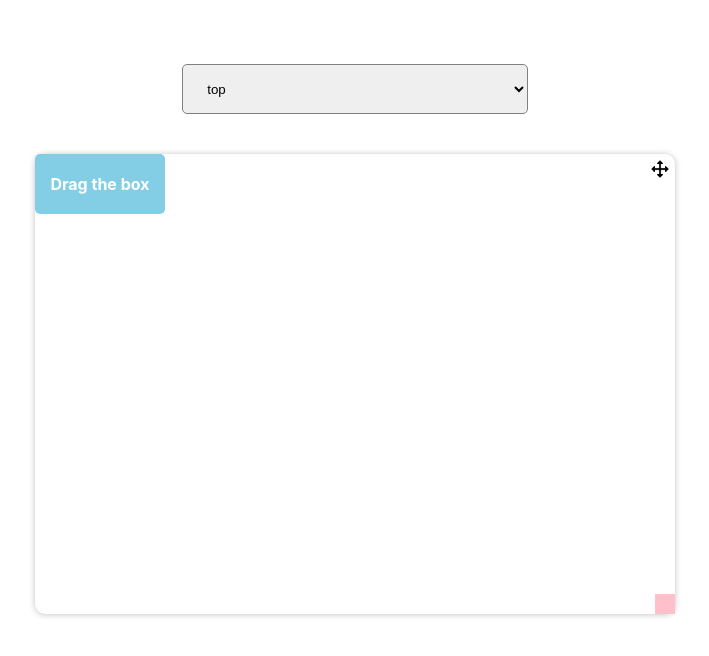
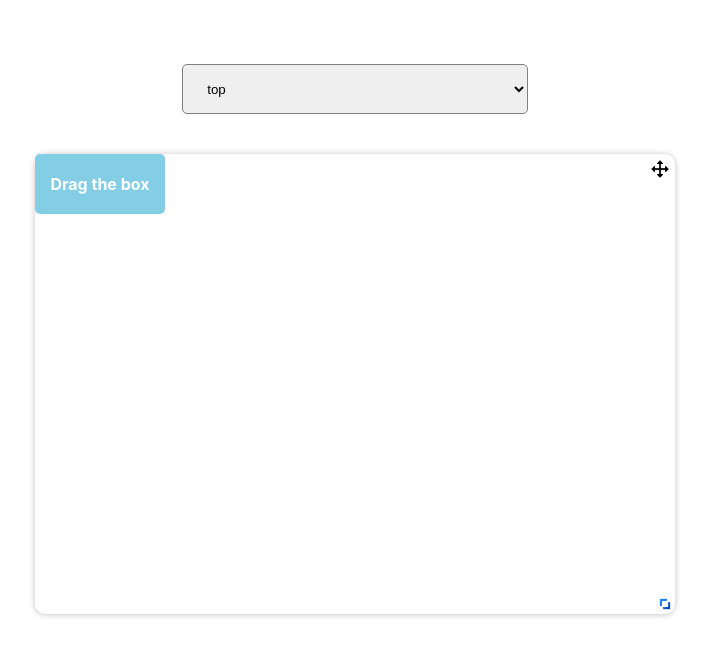
Before and after one commit to Sananda05/drag-the-box, a React (Create React App) app: page / in a window 1280 px wide. Shown: the top 656 px of the page, without its empty margins (285-994 px from the left). Built offline with nearby package versions, Linux system fonts and the light colour scheme.

Commit message:
resize from top and left, handle the inner box position while resizing

```diff
--- a/src/App.css
+++ b/src/App.css
@@ -29,5 +29,7 @@
   position: absolute;
   top: 20%;
   left: 25%;
+  min-width: 130px;
+  min-height: 60px;
 
 }
--- a/src/component/DraggableBox.jsx
+++ b/src/component/DraggableBox.jsx
@@ -4,8 +4,14 @@ import Tooltip from "./Tooltip";
 import "./component.css";
 
 import dragIcon from "../assets/all-directions.png";
+import expandIcon from "../assets/expand-arrows.png";
 
 import { handleResizeWrapper } from "../utils/resize-wrapper";
+import { handleDragWrapper, handleDragBox } from "../utils/drag-and-drop";
+import {
+  calculateTopPosition,
+  calculateLeftPosition,
+} from "../utils/calc-tooltip-position";
 
 const DraggableBox = ({ wrapperRef, selectedOption }) => {
   const [isHovered, setIsHovered] = useState(false);
@@ -18,134 +24,24 @@ const DraggableBox = ({ wrapperRef, selectedOption }) => {
   const [tooltipPosition, setTooltipPosition] = useState({ x: 0, y: 0 });
   const [boxPosition, setBoxPosition] = useState({ x: 0, y: 0 });
 
-  let offsetX, offsetY;
-
-  const handleDragStart = (e) => {
-    e.preventDefault();
-    setIsvisible(false);
-
-    offsetX = e.clientX - boxRef.current.getBoundingClientRect().left;
-    offsetY = e.clientY - boxRef.current.getBoundingClientRect().top;
-
-    document.addEventListener("mousemove", handleDragMove);
-    document.addEventListener("mouseup", handleDragEnd);
-  };
-
-  const handleDragMove = (e) => {
-    e.preventDefault();
-    setIsvisible(false);
-
-    const wrapperRect = wrapperRef.current.getBoundingClientRect(null);
-    const boxRect = boxRef.current.getBoundingClientRect(null);
-
-    if (boxRef.current && wrapperRef.current) {
-      let x = e.clientX - offsetX - wrapperRect.left;
-      let y = e.clientY - offsetY - wrapperRect.top;
-
-      x = Math.max(0, Math.min(wrapperRect.width - boxRect.width, x));
-      y = Math.max(0, Math.min(wrapperRect.height - boxRect.height, y));
-
-      boxRef.current.style.left = x + "px";
-      boxRef.current.style.top = y + "px";
-
-      setBoxPosition({ x: x, y: y });
-    }
-  };
-
-  const handleMouseDown = (e) => {
-    e.preventDefault();
-
-    const handleMouseMove = (e) => {
-      wrapperRef.current.style.width =
-        e.clientX - wrapperRef.current.getBoundingClientRect().left + "px";
-      wrapperRef.current.style.height =
-        e.clientY - wrapperRef.current.getBoundingClientRect().top + "px";
-    };
-
-    const handleMouseUp = () => {
-      document.removeEventListener("mousemove", handleMouseMove);
-      document.removeEventListener("mouseup", handleMouseUp);
-    };
-
-    document.addEventListener("mousemove", handleMouseMove);
-    document.addEventListener("mouseup", handleMouseUp);
-  };
-
-  const handleDragEnd = () => {
-    document.removeEventListener("mousemove", handleDragMove);
-    document.removeEventListener("mouseup", handleDragEnd);
-  };
-
   const handleBoxHover = () => {
     setIsHovered(true);
     setIsvisible(true);
   };
 
-  const handleBoxLeave = () => {
-    setIsHovered(false);
-  };
-
-  const handleDragWrapper = (e) => {
-    e.preventDefault();
-
-    if (wrapperRef.current) {
-      const wrapperRect = wrapperRef.current.getBoundingClientRect();
-      const offsetX = e.clientX - wrapperRect.left;
-      const offsetY = e.clientY - wrapperRect.top;
-
-      const handleMouseMove = (e) => {
-        const x = e.clientX - offsetX;
-        const y = e.clientY - offsetY;
-
-        wrapperRef.current.style.left = `${x}px`;
-        wrapperRef.current.style.top = `${y}px`;
-      };
-
-      const handleMouseUp = () => {
-        document.removeEventListener("mousemove", handleMouseMove);
-        document.removeEventListener("mouseup", handleMouseUp);
-      };
-
-      document.addEventListener("mousemove", handleMouseMove);
-      document.addEventListener("mouseup", handleMouseUp);
-    }
-  };
-
-  const calculateTopPosition = () => {
-    const boxTop = boxRef?.current?.getBoundingClientRect()?.top || 0;
-    const boxBottom = boxRef?.current?.getBoundingClientRect()?.bottom || 0;
-
-    if (selectedOption === "top") {
-      return boxPosition.y >= 0 && boxPosition.y <= 40
-        ? tooltipPosition.y + boxTop + 80
-        : tooltipPosition.y + boxTop - 50;
-    } else if (selectedOption === "bottom") {
-      return boxPosition.y >= 330
-        ? tooltipPosition.y + boxBottom - 100
-        : tooltipPosition.y + boxBottom + 20;
-    }
-    return tooltipPosition.y + boxTop + 15;
-  };
-
-  const calculateLeftPosition = () => {
-    const boxRight = boxRef?.current?.getBoundingClientRect()?.right || 0;
-    const boxLeft = boxRef?.current?.getBoundingClientRect()?.left || 0;
-
-    if (selectedOption === "right") {
-      return boxPosition.x >= 0 && boxPosition.x <= 470
-        ? tooltipPosition.x + boxRight + 20
-        : tooltipPosition.x + boxRight - 250;
-    } else if (selectedOption === "left") {
-      return boxPosition.x <= 50
-        ? tooltipPosition.x + boxRight + 20
-        : tooltipPosition.x + boxRight - 250;
-    }
-    return tooltipPosition.x + boxLeft + 5;
-  };
-
   const tooltipStyle = {
-    top: `${calculateTopPosition()}px`,
-    left: `${calculateLeftPosition()}px`,
+    top: `${calculateTopPosition(
+      boxRef,
+      selectedOption,
+      boxPosition,
+      tooltipPosition
+    )}px`,
+    left: `${calculateLeftPosition(
+      boxRef,
+      selectedOption,
+      boxPosition,
+      tooltipPosition
+    )}px`,
     display: isVisible ? "block" : "none",
   };
 
@@ -161,10 +57,10 @@ const DraggableBox = ({ wrapperRef, selectedOption }) => {
           right: "5px",
           top: "5px",
         }}
-        onMouseDown={handleDragWrapper}
+        onMouseDown={(e) => handleDragWrapper(e, wrapperRef)}
       />
       <div
-        className="resize-handle right"
+        className="resize-handler right"
         style={{
           position: "absolute",
           right: 0,
@@ -173,10 +69,23 @@ const DraggableBox = ({ wrapperRef, selectedOption }) => {
           width: "5px",
           cursor: "e-resize",
         }}
-        onMouseDown={(e) => handleResizeWrapper(e, "right", wrapperRef)}
+        onMouseDown={(e) => handleResizeWrapper(e, "right", wrapperRef, boxRef)}
       ></div>
       <div
-        className="resize-handle bottom"
+        className="resize-handle left"
+        style={{
+          position: "absolute",
+          left: 0,
+          top: 0,
+          bottom: 0,
+          width: "5px",
+          cursor: "w-resize",
+          height: "100%",
+        }}
+        onMouseDown={(e) => handleResizeWrapper(e, "left", wrapperRef, boxRef)}
+      ></div>
+      <div
+        className="resize-handler bottom"
         style={{
           position: "absolute",
           left: 0,
@@ -185,40 +94,36 @@ const DraggableBox = ({ wrapperRef, selectedOption }) => {
           height: "5px",
           cursor: "s-resize",
         }}
-        onMouseDown={(e) => handleResizeWrapper(e, "bottom", wrapperRef)}
+        onMouseDown={(e) =>
+          handleResizeWrapper(e, "bottom", wrapperRef, boxRef)
+        }
       ></div>
       <div
-        className="resize-handle"
+        className="resize-handler up"
         style={{
           position: "absolute",
-          bottom: 0,
+          left: 0,
+          top: 0,
           right: 0,
-          cursor: "se-resize",
-          backgroundColor: "pink",
-          height: "20px",
-          width: "20px",
+          height: "5px",
+          cursor: "n-resize",
         }}
-        onMouseDown={handleMouseDown}
+        onMouseDown={(e) => handleResizeWrapper(e, "up", wrapperRef, boxRef)}
       ></div>
+      <img
+        src={expandIcon}
+        alt="expand"
+        className="resize-handle"
+        onMouseDown={(e) => handleResizeWrapper(e, "", wrapperRef, boxRef)}
+      />
       <div
         ref={boxRef}
-        style={{
-          position: "absolute",
-          height: "60px",
-          width: "130px",
-          backgroundColor: "rgb(132, 206, 229)",
-          border: "none",
-          borderRadius: "5px",
-          display: "flex",
-          alignItems: "center",
-          justifyContent: "center",
-          cursor: "pointer",
-          color: "white",
-          fontWeight: "bold",
-        }}
-        onMouseDown={handleDragStart}
+        className="inner_box"
+        onMouseDown={(e) =>
+          handleDragBox(e, boxRef, wrapperRef, setIsvisible, setBoxPosition)
+        }
         onMouseEnter={handleBoxHover}
-        onMouseLeave={handleBoxLeave}
+        onMouseLeave={() => setIsHovered(false)}
       >
         Drag the box
       </div>
--- a/src/component/Tooltip.jsx
+++ b/src/component/Tooltip.jsx
@@ -6,7 +6,7 @@ const Tooltip = ({ wrapperRef, tooltipStyle }) => {
     <div style={tooltipStyle} className="hoveredComponent">
       Tooltip
     </div>,
-    wrapperRef.current
+    document.body
   );
 };
 
--- a/src/component/component.css
+++ b/src/component/component.css
@@ -7,3 +7,28 @@
     border-radius: 5px;
     box-shadow: 0 0 10px rgba(0, 0, 0, 0.1);
   }
+
+.inner_box {
+  position: absolute;
+  height: 60px;
+  width: 130px;
+  background-color: rgb(132, 206, 229);
+  border: none;
+  border-radius: 5px;
+  display: flex;
+  align-items: center;
+  justify-content: center;
+  cursor: pointer;
+  color: white;
+  font-weight: bold;
+}
+
+.resize-handle{
+  position: absolute;
+  right: 0;
+  bottom: 0;
+  height: 5px;
+  cursor: se-resize;
+  height: 20px;
+  width: 20px;
+}
--- /dev/null
+++ b/src/utils/calc-tooltip-position.js
@@ -0,0 +1,41 @@
+export const calculateTopPosition = (
+  boxRef,
+  selectedOption,
+  boxPosition,
+  tooltipPosition
+) => {
+  const boxTop = boxRef?.current?.getBoundingClientRect()?.top || 0;
+  const boxBottom = boxRef?.current?.getBoundingClientRect()?.bottom || 0;
+
+  if (selectedOption === "top") {
+    return boxPosition.y >= 0 && boxPosition.y <= 40
+      ? tooltipPosition.y + boxTop + 80
+      : tooltipPosition.y + boxTop - 50;
+  } else if (selectedOption === "bottom") {
+    return boxPosition.y >= 330
+      ? tooltipPosition.y + boxBottom - 100
+      : tooltipPosition.y + boxBottom + 20;
+  }
+  return tooltipPosition.y + boxTop + 15;
+};
+
+export const calculateLeftPosition = (
+  boxRef,
+  selectedOption,
+  boxPosition,
+  tooltipPosition
+) => {
+  const boxRight = boxRef?.current?.getBoundingClientRect()?.right || 0;
+  const boxLeft = boxRef?.current?.getBoundingClientRect()?.left || 0;
+
+  if (selectedOption === "right") {
+    return boxPosition.x >= 0 && boxPosition.x <= 470
+      ? tooltipPosition.x + boxRight + 20
+      : tooltipPosition.x + boxRight - 250;
+  } else if (selectedOption === "left") {
+    return boxPosition.x <= 100
+      ? tooltipPosition.x + boxRight + 20
+      : tooltipPosition.x + boxRight - 250;
+  }
+  return tooltipPosition.x + boxLeft + 5;
+};
--- /dev/null
+++ b/src/utils/drag-and-drop.js
@@ -0,0 +1,70 @@
+export const handleDragWrapper = (e, wrapperRef) => {
+  e.preventDefault();
+
+  if (wrapperRef.current) {
+    const wrapperRect = wrapperRef.current.getBoundingClientRect();
+    const offsetX = e.clientX - wrapperRect.left;
+    const offsetY = e.clientY - wrapperRect.top;
+
+    const handleMouseMove = (e) => {
+      const x = e.clientX - offsetX;
+      const y = e.clientY - offsetY;
+
+      wrapperRef.current.style.left = `${x}px`;
+      wrapperRef.current.style.top = `${y}px`;
+    };
+
+    const handleMouseUp = () => {
+      document.removeEventListener("mousemove", handleMouseMove);
+      document.removeEventListener("mouseup", handleMouseUp);
+    };
+
+    document.addEventListener("mousemove", handleMouseMove);
+    document.addEventListener("mouseup", handleMouseUp);
+  }
+};
+
+export const handleDragBox = (
+  e,
+  boxRef,
+  wrapperRef,
+  setIsvisible,
+  setBoxPosition
+) => {
+  e.preventDefault();
+  setIsvisible(false);
+
+  let offsetX, offsetY;
+
+  offsetX = e.clientX - boxRef.current.getBoundingClientRect().left;
+  offsetY = e.clientY - boxRef.current.getBoundingClientRect().top;
+
+  const handleDragMove = (e) => {
+    e.preventDefault();
+    setIsvisible(false);
+
+    const wrapperRect = wrapperRef.current.getBoundingClientRect(null);
+    const boxRect = boxRef.current.getBoundingClientRect(null);
+
+    if (boxRef.current && wrapperRef.current) {
+      let x = e.clientX - offsetX - wrapperRect.left;
+      let y = e.clientY - offsetY - wrapperRect.top;
+
+      x = Math.max(0, Math.min(wrapperRect.width - boxRect.width, x));
+      y = Math.max(0, Math.min(wrapperRect.height - boxRect.height, y));
+
+      boxRef.current.style.left = x + "px";
+      boxRef.current.style.top = y + "px";
+
+      setBoxPosition({ x: x, y: y });
+    }
+  };
+
+  const handleDragEnd = () => {
+    document.removeEventListener("mousemove", handleDragMove);
+    document.removeEventListener("mouseup", handleDragEnd);
+  };
+
+  document.addEventListener("mousemove", handleDragMove);
+  document.addEventListener("mouseup", handleDragEnd);
+};
--- a/src/utils/resize-wrapper.js
+++ b/src/utils/resize-wrapper.js
@@ -1,11 +1,45 @@
-export const handleResizeWrapper = (e, direction, wrapperRef) => {
+export const handleResizeWrapper = (e, direction, wrapperRef, boxRef) => {
   e.preventDefault();
 
   const handleMouseMove = (e) => {
+    const wrapperRect = wrapperRef?.current?.getBoundingClientRect();
+    const innerBoxRect = boxRef?.current?.getBoundingClientRect();
+
     if (direction === "right") {
       wrapperRef.current.style.width =
+        e.clientX - wrapperRef?.current?.getBoundingClientRect().left + "px";
+
+      console.log(wrapperRect, "and", innerBoxRect);
+
+      if (wrapperRect.right <= innerBoxRect.right) {
+        const innerBoxLeft = wrapperRect.width - innerBoxRect.width;
+
+        boxRef.current.style.left = innerBoxLeft + "px";
+      }
+    } else if (direction === "bottom") {
+      wrapperRef.current.style.height =
+        e.clientY - wrapperRef?.current?.getBoundingClientRect().top + "px";
+
+      if (wrapperRect.bottom <= innerBoxRect.bottom) {
+        const innerBoxTop = wrapperRect.height - innerBoxRect.height;
+
+        boxRef.current.style.top = innerBoxTop + "px";
+      }
+    } else if (direction === "left") {
+      const newWidth = wrapperRect.right - e.clientX;
+      if (newWidth >= innerBoxRect.right - wrapperRect.left) {
+        wrapperRef.current.style.width = newWidth + "px";
+        wrapperRef.current.style.left = `${e.clientX}px`;
+      }
+    } else if (direction === "up") {
+      const newHeight = wrapperRect.bottom - e.clientY;
+      if (newHeight >= innerBoxRect.bottom - wrapperRect.top) {
+        wrapperRef.current.style.height = newHeight + "px";
+        wrapperRef.current.style.top = `${e.clientY}px`;
+      }
+    } else {
+      wrapperRef.current.style.width =
         e.clientX - wrapperRef.current.getBoundingClientRect().left + "px";
-    } else if (direction === "bottom") {
       wrapperRef.current.style.height =
         e.clientY - wrapperRef.current.getBoundingClientRect().top + "px";
     }
```
Also changed, not shown: src/assets/expand-arrows.png (added).
